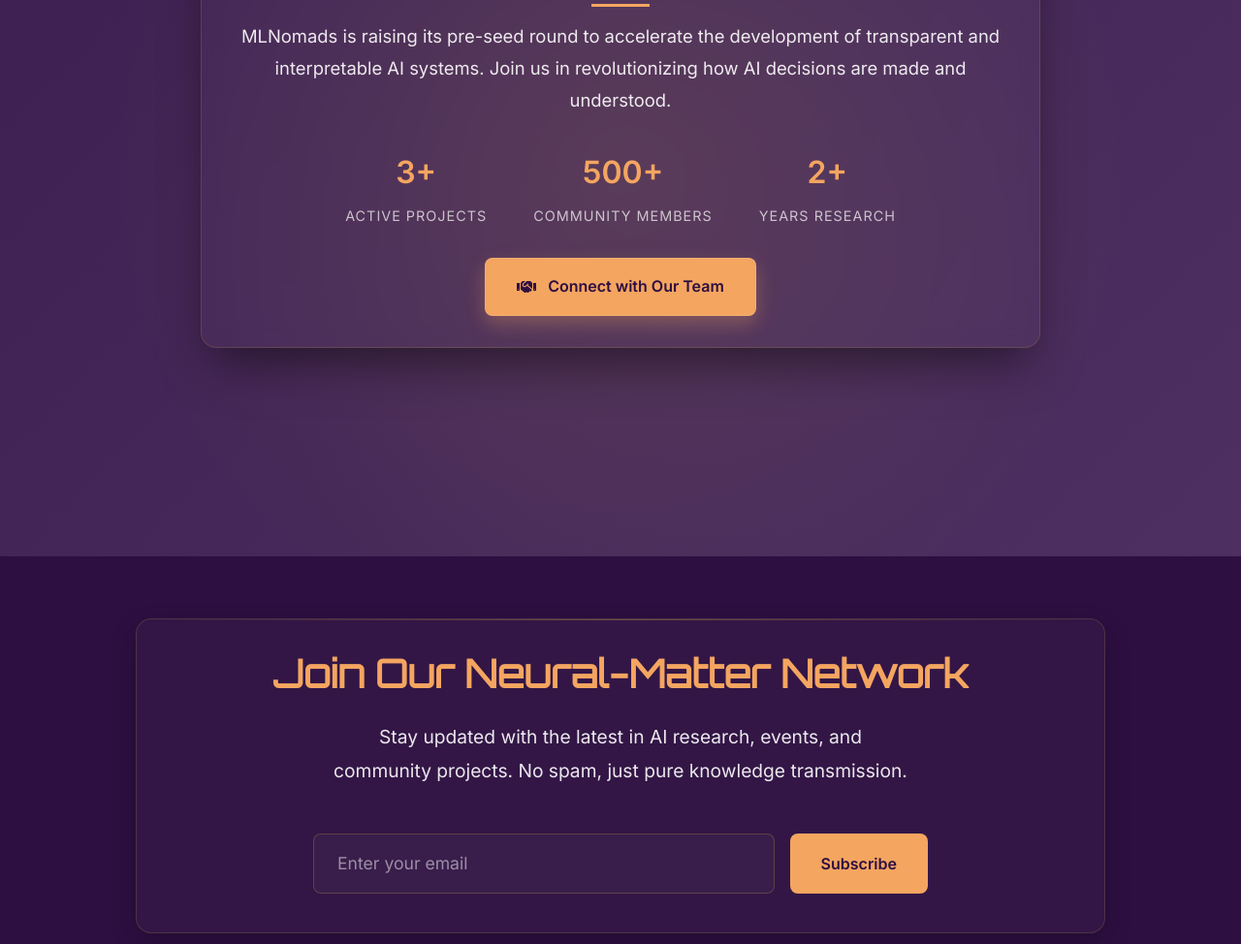
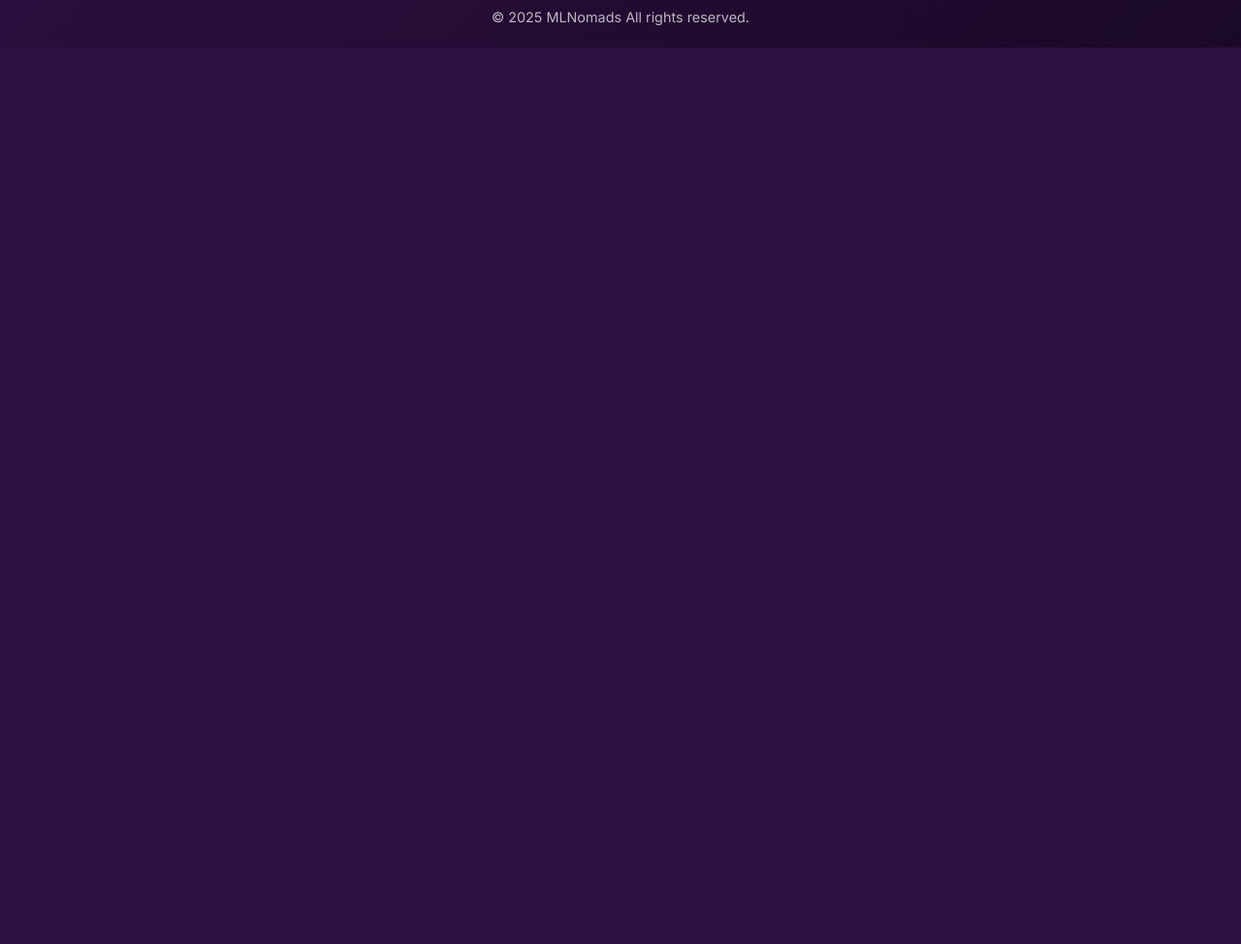
Before and after one commit to mlnomads/mlnomads.github.io, a plain HTML site: page index.html in a window 1280 px wide. Shown: the part 1826-2800 px from the top of the page at 97% size. After the commit the page ends 1875 px from the top, so only its background shows below. Drawn offline with nearby package versions, Linux system fonts and the light colour scheme.

Commit message:
removed pre-seed

```diff
--- a/index.html
+++ b/index.html
@@ -169,48 +169,6 @@
     </div>
   </section>
 
-  <section class="funding-section" id="funding">
-    <div class="funding-container">
-      <span class="funding-badge">Seeking Investment</span>
-      <h2 class="funding-title">Raising Our Pre-Seed Round</h2>
-      <p class="funding-description">
-        MLNomads is raising its pre-seed round to accelerate the development of transparent and interpretable AI
-        systems. Join us in revolutionizing how AI decisions are made and understood.
-      </p>
-      <div class="funding-metrics">
-        <div class="metric-item">
-          <div class="metric-value">3+</div>
-          <div class="metric-label">Active Projects</div>
-        </div>
-        <div class="metric-item">
-          <div class="metric-value">500+</div>
-          <div class="metric-label">Community Members</div>
-        </div>
-        <div class="metric-item">
-          <div class="metric-value">2+</div>
-          <div class="metric-label">Years Research</div>
-        </div>
-      </div>
-      <div class="funding-cta">
-        <a href="mailto:yat@mlnomads.com" class="investor-btn">
-          <i class="fas fa-handshake"></i>
-          Connect with Our Team
-        </a>
-      </div>
-    </div>
-  </section>
-
-  <div class="newsletter" id="newsletter">
-    <h3>Join Our Neural-Matter Network</h3>
-    <p>
-      Stay updated with the latest in AI research, events, and community
-      projects. No spam, just pure knowledge transmission.
-    </p>
-    <form class="newsletter-form" id="newsletter-form">
-      <input type="email" class="newsletter-input" placeholder="Enter your email" required />
-      <button type="submit" class="newsletter-btn">Subscribe</button>
-    </form>
-  </div>
 
   <footer class="site-footer">
     <div class="footer-content">
@@ -226,9 +184,8 @@
       <div class="footer-col contact">
         <div class="contact-info">
 
-          <p> MLNomads L.L.C.</p>
+          <p> MLNomads</p>
           <p><i class="fas fa-envelope"></i> info@mlnomads.com</p>
-          <p><i class="fas fa-map-marker-alt"></i> New Jersey, USA</p>
         </div>
         <div class="footer-social">
           <a href="https://twitter.com/mlnomads" target="_blank" aria-label="Twitter"><i class="fab fa-twitter"></i></a>
```
